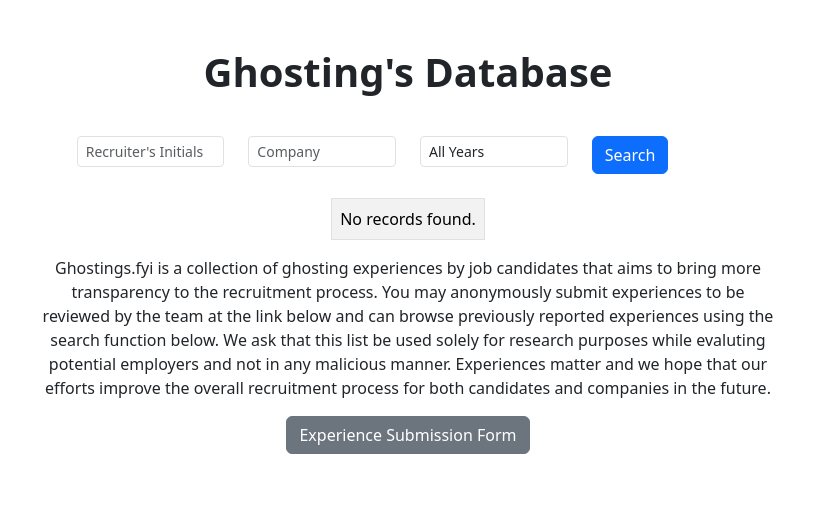
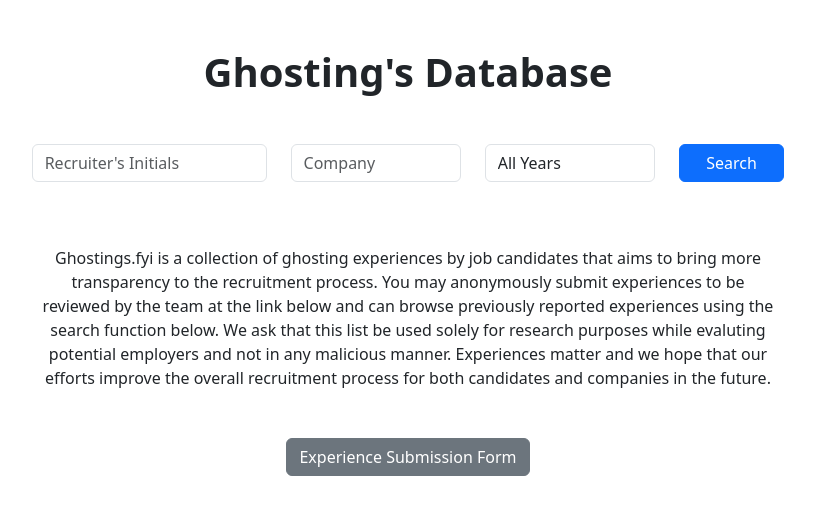
Before and after one commit to BearGiant2024/visa-salary-app, a React (Create React App) app: page / in a window 1280 px wide. Shown: the top 514 px of the page, without its empty margins (232-1047 px from the left). Built offline with nearby package versions, Linux system fonts and the light colour scheme.

Commit message:
fixed styling issues

```diff
--- a/src/App.js
+++ b/src/App.js
@@ -91,10 +91,126 @@
     window.open(url, "_blank", "noreferrer");
   };
 
+  // return (
+  //   <div className="app-container">
+  //     <Container className="mt-5 d-flex flex-column justify-content-center align-items-center">
+  //       <h1 className="text-center" style={{ minHeight: "10vh" }}>
+  //         <b>Ghosting's Database</b>
+  //       </h1>
+  //       {error && (
+  //         <Alert variant="danger" className="mb-4">
+  //           {error}
+  //         </Alert>
+  //       )}
+  //       <Form className="mb-4">
+  //         <div className="row">
+  //           <div className="col-md-4 mb-3">
+  //             <Form.Control
+  //               type="text"
+  //               value={recruiterInitials}
+  //               onChange={(e) => setRecruiterInitials(e.target.value)}
+  //               placeholder="Recruiter's Initials"
+  //               required
+  //             />
+  //           </div>
+  //           <div className="col-md-4 mb-3">
+  //             <Form.Control
+  //               type="text"
+  //               value={company}
+  //               onChange={(e) => setCompany(e.target.value)}
+  //               placeholder="Company"
+  //               required
+  //             />
+  //           </div>
+  //           <div className="col-md-3 mb-3">
+  //             <Form.Control
+  //               as="select"
+  //               value={year}
+  //               onChange={(e) => setYear(e.target.value)}
+  //             >
+  //               <option>All Years</option>
+  //               {years.map((year) => (
+  //                 <option key={year} value={year}>
+  //                   {year}
+  //                 </option>
+  //               ))}
+  //             </Form.Control>
+  //           </div>
+  //           <div className="col-md-1 mb-3 d-flex align-items-end">
+  //             <Button variant="primary" onClick={handleSubmit} block>
+  //               Search
+  //             </Button>
+  //           </div>
+  //         </div>
+  //       </Form>
+  //       <div
+  //         className="table-responsive mt-4"
+  //         style={{ maxWidth: "800px", margin: "0 auto" }}
+  //       >
+  //         <Table striped bordered hover>
+  //           {showResults && ghostingRecords.length > 0 ? (
+  //             <thead>
+  //               <tr>
+  //                 <th>Company</th>
+  //                 <th>Recruiter's Initials</th>
+  //                 <th>Stage</th>
+  //                 <th>Follow Up</th>
+  //                 <th>Year</th>
+  //               </tr>
+  //             </thead>
+  //           ) : null}
+  //           <tbody>
+  //             {showResults && ghostingRecords.length > 0 ? (
+  //               ghostingRecords.map((record, index) => {
+  //                 return (
+  //                   <tr key={index}>
+  //                     <td>{record.company}</td>
+  //                     <td>{record.recruiterInitials}</td>
+  //                     <td>{record.stage}</td>
+  //                     <td>{record.followUp}</td>
+  //                     <td>{record.year}</td>
+  //                   </tr>
+  //                 );
+  //               })
+  //             ) : (
+  //               <tr>
+  //                 <td colSpan="5">No records found.</td>
+  //               </tr>
+  //             )}
+  //           </tbody>
+  //         </Table>
+  //       </div>
+  //       <p className="text-center col-lg-8">
+  //         Ghostings.fyi is a collection of ghosting experiences by job
+  //         candidates that aims to bring more transparency to the recruitment
+  //         process. You may anonymously submit experiences to be reviewed by the
+  //         team at the link below and can browse previously reported experiences
+  //         using the search function below. We ask that this list be used solely
+  //         for research purposes while evaluting potential employers and not in
+  //         any malicious manner. Experiences matter and we hope that our efforts
+  //         improve the overall recruitment process for both candidates and
+  //         companies in the future.
+  //       </p>
+  //       <div className="text-center mt-3">
+  //         <Button
+  //           variant="secondary"
+  //           onClick={() =>
+  //             openInNewTab(
+  //               ""
+  //             )
+  //           }
+  //         >
+  //           Experience Submission Form
+  //         </Button>
+  //       </div>
+  //     </Container>
+  //   </div>
+  // );
+
   return (
     <div className="app-container">
       <Container className="mt-5 d-flex flex-column justify-content-center align-items-center">
-        <h1 className="text-center" style={{ minHeight: "10vh" }}>
+        <h1 className="text-center mb-5">
           <b>Ghosting's Database</b>
         </h1>
         {error && (
@@ -102,39 +218,31 @@
             {error}
           </Alert>
         )}
-        <Form>
+        <Form onSubmit={handleSubmit}>
           <div className="row">
-            <div className="col-lg-3 col-md-6">
-              <Form.Group>
+            <div className="col-lg-4 col-md-6 mb-3">
               <Form.Control
                 type="text"
                 value={recruiterInitials}
                 onChange={(e) => setRecruiterInitials(e.target.value)}
                 placeholder="Recruiter's Initials"
                 required
-                  className="form-control-sm"
               />
-              </Form.Group>
             </div>
-            <div className="col-lg-3 col-md-6">
-              <Form.Group>
+            <div className="col-lg-3 col-md-6 mb-3">
               <Form.Control
                 type="text"
                 value={company}
                 onChange={(e) => setCompany(e.target.value)}
                 placeholder="Company"
                 required
-                  className="form-control-sm"
               />
-              </Form.Group>
             </div>
-            <div className="col-lg-3 col-md-6">
-              <Form.Group>
+            <div className="col-lg-3 col-md-6 mb-3">
               <Form.Control
                 as="select"
                 value={year}
                 onChange={(e) => setYear(e.target.value)}
-                  className="form-control-sm"
               >
                 <option>All Years</option>
                 {years.map((year) => (
@@ -143,21 +251,22 @@
                   </option>
                 ))}
               </Form.Control>
-              </Form.Group>
             </div>
-            <div className="col-lg-3 col-md-6">
-              <Button variant="primary" onClick={handleSubmit}>
+            <div className="col-lg-2 col-md-6 mb-3">
+              <Button variant="primary" type="submit" style={{ width: "100%" }}>
                 Search
               </Button>
             </div>
           </div>
         </Form>
+        {showResults && (
           <div
             className="table-responsive mt-4"
             style={{ maxWidth: "800px", margin: "0 auto" }}
           >
             <Table striped bordered hover>
-            {showResults && ghostingRecords.length > 0 ? (
+              {ghostingRecords.length > 0 ? (
+                <>
                   <thead>
                     <tr>
                       <th>Company</th>
@@ -167,11 +276,8 @@
                       <th>Year</th>
                     </tr>
                   </thead>
-            ) : null}
                   <tbody>
-              {showResults && ghostingRecords.length > 0 ? (
-                ghostingRecords.map((record, index) => {
-                  return (
+                    {ghostingRecords.map((record, index) => (
                       <tr key={index}>
                         <td>{record.company}</td>
                         <td>{record.recruiterInitials}</td>
@@ -179,17 +285,20 @@
                         <td>{record.followUp}</td>
                         <td>{record.year}</td>
                       </tr>
-                  );
-                })
+                    ))}
+                  </tbody>
+                </>
               ) : (
+                <tbody>
                   <tr>
                     <td colSpan="5">No records found.</td>
                   </tr>
+                </tbody>
               )}
-            </tbody>
             </Table>
           </div>
-        <p className="text-center col-lg-8">
+        )}
+        <p className="text-center col-lg-8 mx-auto my-5">
           Ghostings.fyi is a collection of ghosting experiences by job
           candidates that aims to bring more transparency to the recruitment
           process. You may anonymously submit experiences to be reviewed by the
@@ -200,7 +309,7 @@
           improve the overall recruitment process for both candidates and
           companies in the future.
         </p>
-        <div className="justify-content-center align-items-center">
+        <div className="text-center">
           <Button
             style={{ marginBottom: "20px" }}
             variant="secondary"
```
Lines whose indentation alone changed are shown as unchanged.
